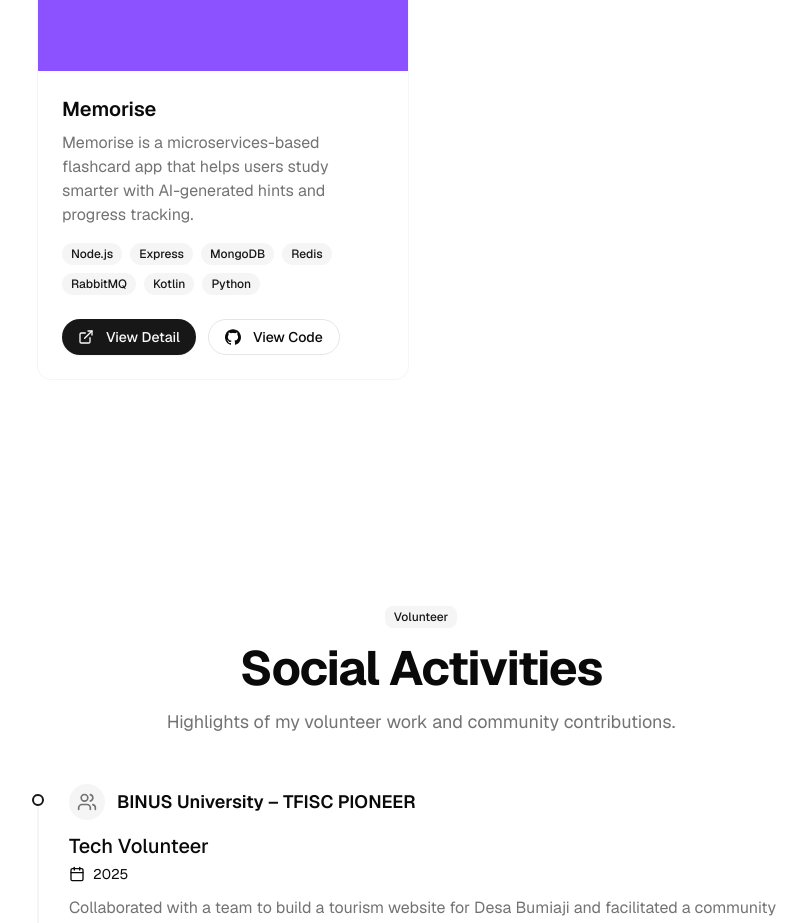
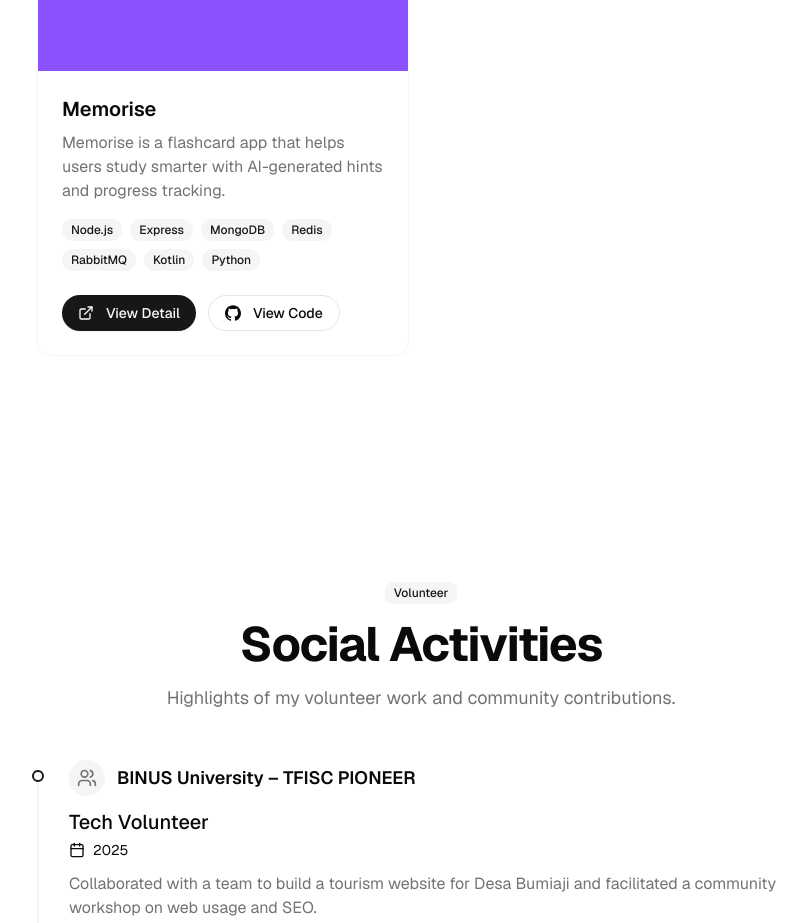
Before and after one commit to nicopranama/portfolio-nicopranama, a Next.js app: page / in a window 1280 px wide. Shown: the part 3900-4823 px from the top of the page, without its empty margins (219-1025 px from the left). Built offline with nearby package versions, Linux system fonts and the light colour scheme.

Commit message:
feat(projects): update description project

```diff
--- a/components/projects.tsx
+++ b/components/projects.tsx
@@ -116,11 +116,11 @@ const Projects = () => {
     {
       title: "Memorise",
       description:
-        "Memorise is a microservices-based flashcard app that helps users study smarter with AI-generated hints and progress tracking.",
+        "Memorise is a flashcard app that helps users study smarter with AI-generated hints and progress tracking.",
       image: "/Memorise.png",
       technologies: ["Node.js", "Express", "MongoDB", "Redis", "RabbitMQ","Kotlin", "Python"],
       viewDetail: "https://www.notion.so/Memorise-285d47ac9ea28027b32ae216180c5e3c?source=copy_link",
-      githubUrl: "https://github.com/nicopranama/memorise",
+      githubUrl: "https://github.com/nicopranama/memorise-backend",
     },
   ];
 
```
Also changed, not shown: 1 other file (tests, documents, lock files or other folders).
